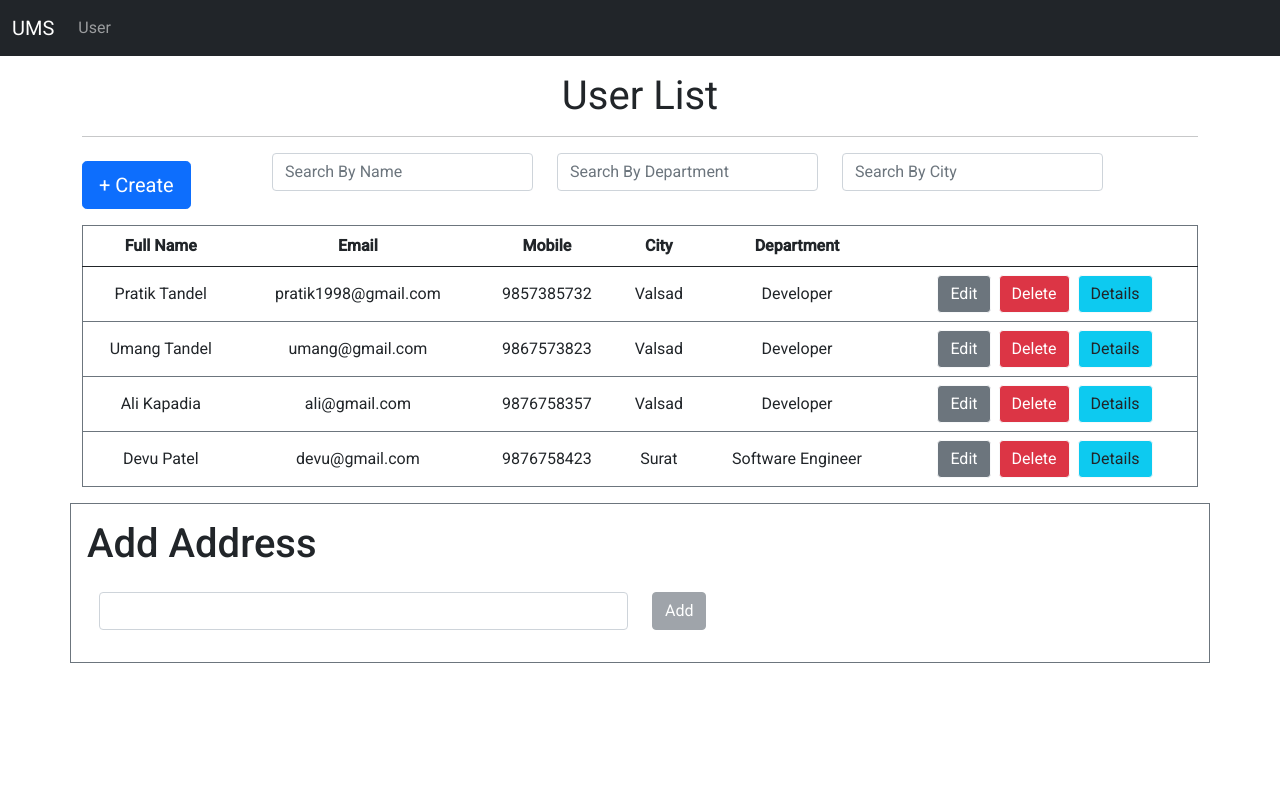
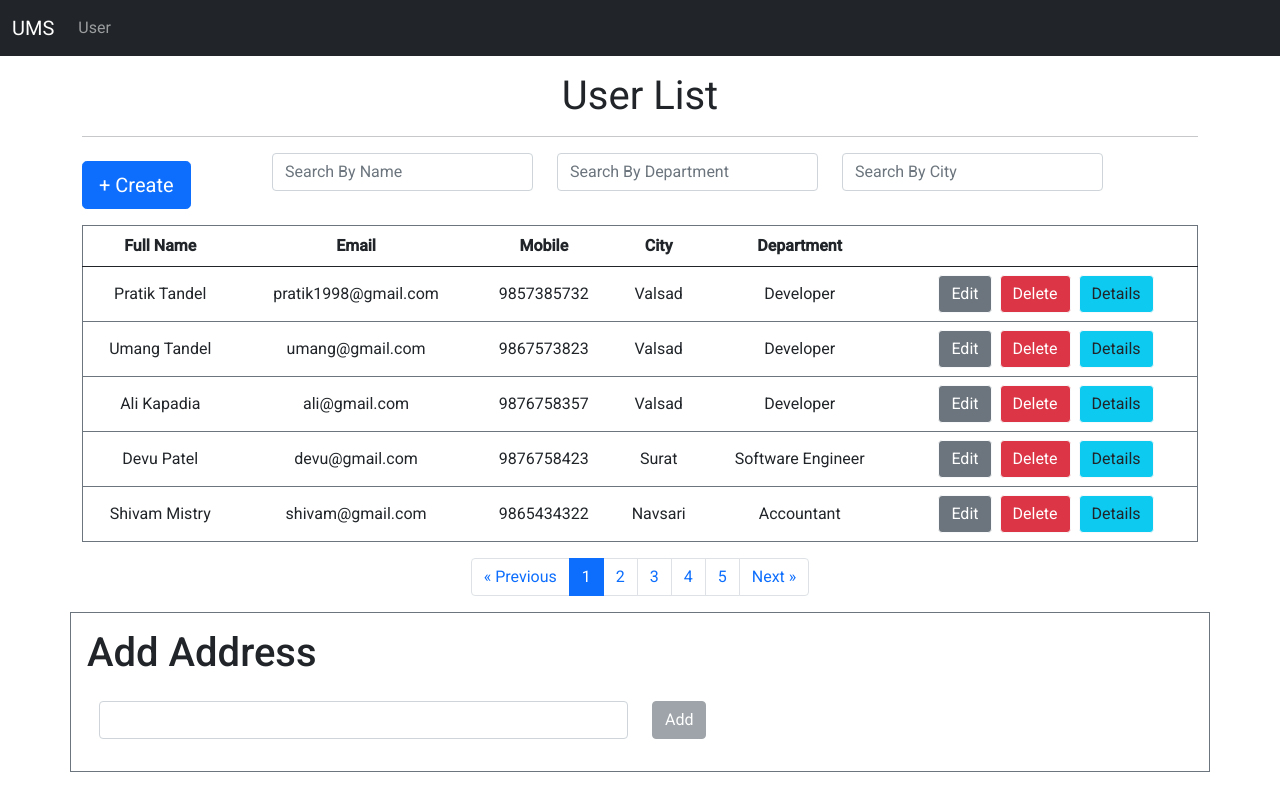
Before and after one commit to iampratiktandel/user-management-system, an Angular app: page /user in a window 1280 px wide. Built offline with nearby package versions, Linux system fonts and the light colour scheme; data requests are answered from the project's data file.

Commit message:
pagination :(

```diff
--- a/src/app/modules/user/user-list-container/user-list-presentation/user-list-presentation.component.html
+++ b/src/app/modules/user/user-list-container/user-list-presentation/user-list-presentation.component.html
@@ -47,6 +47,9 @@
         </td>
       </tr>
   </table>
+  <div class="d-flex justify-content-center">
+    <app-pagination [totalRecords]="23" [recordsPerPage]="5" (onPageChange)="displayActivePage($event)"></app-pagination>
+  </div>
 </div>
 
 <div class="container p-3 border border-secondary">
--- a/src/app/modules/user/user-list-container/user-list-presentation/user-list-presentation.component.ts
+++ b/src/app/modules/user/user-list-container/user-list-presentation/user-list-presentation.component.ts
@@ -78,4 +78,12 @@ export class UserListPresentationComponent implements OnInit, OnDestroy {
   viewUserDetails(user: User) {
     this._userListPresenterService.openUserOverlay(user)
   }
+
+
+  /* pagination */
+  activePage = 1;
+
+  displayActivePage(activePageNumber: number): void {
+    this.activePage = activePageNumber;
+  }
 }
--- /dev/null
+++ b/src/app/shared/components/pagination/pagination.component.html
@@ -0,0 +1,7 @@
+<nav aria-label="page navigation example">
+  <ul class="pagination">
+    <li class="page-item"  (click)="onClickPage(activePage - 1)"><a class="page-link" href="javascript:void(0);">&laquo; Previous</a></li>
+    <li class="page-item" [ngClass]="{'active': activePage === item}" *ngFor="let item of pages" (click)="onClickPage(item)"><a class="page-link" href="javascript:void(0);">{{item}}</a></li>
+    <li class="page-item" (click)="onClickPage(activePage + 1)"><a class="page-link" href="javascript:void(0);">Next  &raquo;</a></li>
+  </ul>
+</nav>
--- /dev/null
+++ b/src/app/shared/components/pagination/pagination.component.ts
@@ -0,0 +1,61 @@
+import { Component, EventEmitter, Input, OnInit, Output } from '@angular/core';
+
+@Component({
+  selector: 'app-pagination',
+  templateUrl: './pagination.component.html',
+  styleUrls: ['./pagination.component.css']
+})
+export class PaginationComponent implements OnInit {
+
+  @Input() totalRecords = 0;
+  @Input() recordsPerPage = 0;
+
+  @Output() onPageChange: EventEmitter<number> = new EventEmitter();
+
+  public pages: number [] = [];
+  activePage!: number;
+
+  constructor() { }
+
+  ngOnInit(): void {
+  }
+
+  ngOnChanges(): any {
+    const pageCount = this.getPageCount();
+    this.pages = this.getArrayOfPage(pageCount);
+    this.activePage = 1;
+    this.onPageChange.emit(1);
+  }
+
+  private  getPageCount(): number {
+    let totalPage = 0;
+
+    if (this.totalRecords > 0 && this.recordsPerPage > 0) {
+      const pageCount = this.totalRecords / this.recordsPerPage;
+      const roundedPageCount = Math.floor(pageCount);
+
+      totalPage = roundedPageCount < pageCount ? roundedPageCount + 1 : roundedPageCount;
+    }
+
+    return totalPage;
+  }
+
+  private getArrayOfPage(pageCount: number): number [] {
+    const pageArray = [];
+
+    if (pageCount > 0) {
+      for(let i = 1 ; i <= pageCount ; i++) {
+        pageArray.push(i);
+      }
+    }
+
+    return pageArray;
+  }
+
+  onClickPage(pageNumber: number): void {
+    if (pageNumber >= 1 && pageNumber <= this.pages.length) {
+      this.activePage = pageNumber;
+      this.onPageChange.emit(this.activePage);
+    }
+  }
+}
--- a/src/app/shared/shared.module.ts
+++ b/src/app/shared/shared.module.ts
@@ -4,9 +4,10 @@ import { HighlightDirective } from './directives/highlight.directive';
 import { FilterByNamePipe } from './pipes/filter-by-name/filter-by-name.pipe';
 import { FilterByDepartmentPipe } from './pipes/filter-by-department/filter-by-department.pipe';
 import { FilterByCityPipe } from './pipes/filter-by-city/filter-by-city.pipe';
+import { PaginationComponent } from './components/pagination/pagination.component';
 
 @NgModule({
-  declarations: [HighlightDirective, FilterByNamePipe, FilterByDepartmentPipe, FilterByCityPipe],
+  declarations: [HighlightDirective, FilterByNamePipe, FilterByDepartmentPipe, FilterByCityPipe, PaginationComponent],
   imports: [
     CommonModule
   ],
@@ -14,7 +15,8 @@ import { FilterByCityPipe } from './pipes/filter-by-city/filter-by-city.pipe';
     HighlightDirective,
     FilterByNamePipe,
     FilterByDepartmentPipe,
-    FilterByCityPipe
+    FilterByCityPipe,
+    PaginationComponent
   ]
 })
 export class SharedModule { }
--- a/src/assets/db/db.json
+++ b/src/assets/db/db.json
@@ -43,6 +43,17 @@
       "hireDate": "2021-03-10",
       "permanent": true,
       "id": 4
+    },
+    {
+      "name": "Shivam Mistry",
+      "email": "shivam@gmail.com",
+      "mobile": "9865434322",
+      "city": "Navsari",
+      "gender": "Male",
+      "department": "Accountant",
+      "hireDate": "2021-03-12",
+      "permanent": true,
+      "id": 5
     }
   ]
 }
```
Also changed, not shown: src/app/shared/components/pagination/pagination.component.css (added), 1 other file (tests, documents, lock files or other folders).
